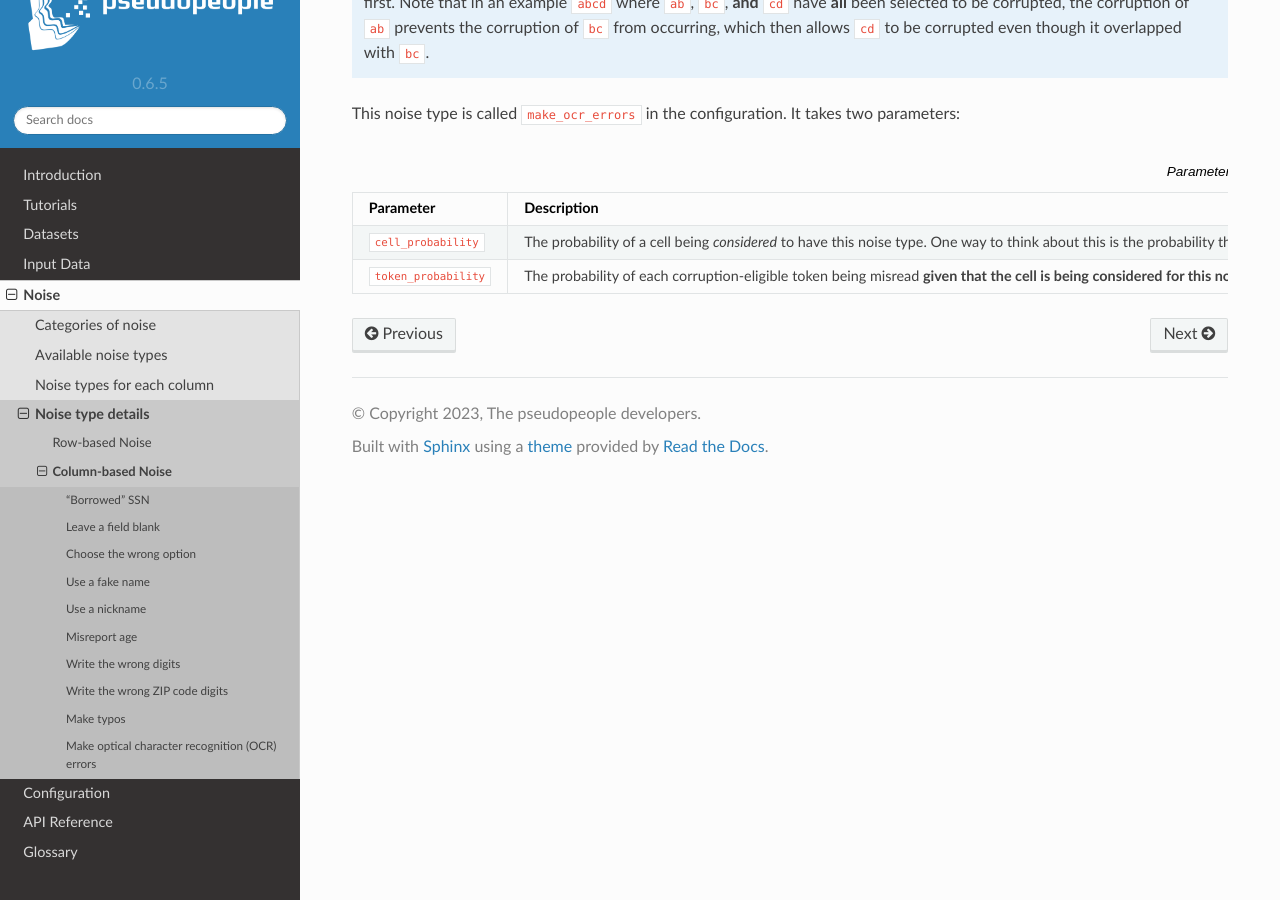
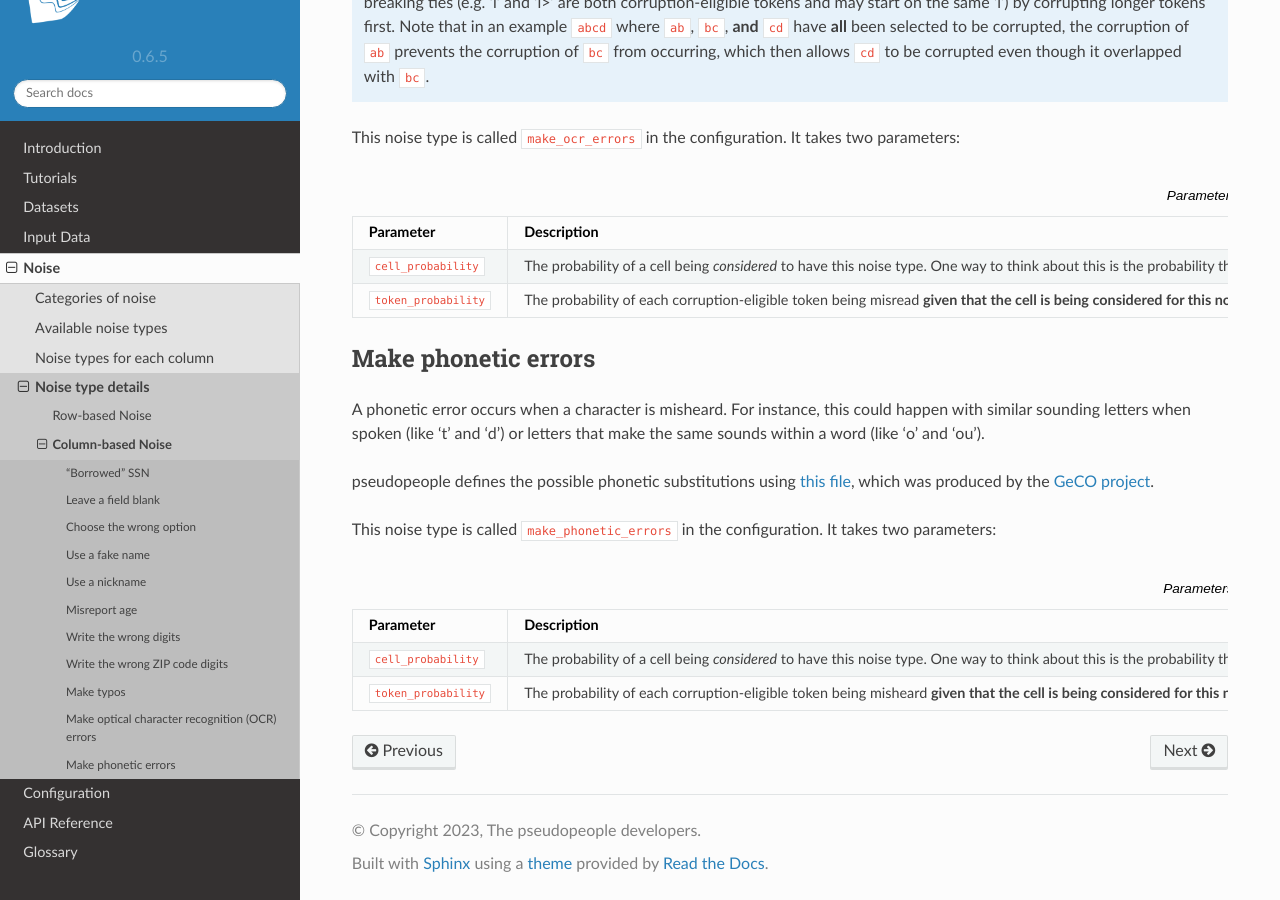
Before and after one commit to ihmeuw/pseudopeople, a Sphinx documentation site: the page built from docs/source/noise/column_noise.rst, in a window 1280 px wide and 900 px high, scrolled down 5414 px. Built offline with Sphinx 7.4.7 and the Read the Docs theme 2.0.0, drawn with Linux system fonts in a browser that asks for light colours.

Commit message:
Update column_noise page to include phonetic noise

```diff
--- a/docs/source/noise/column_noise.rst
+++ b/docs/source/noise/column_noise.rst
@@ -346,3 +346,30 @@ This noise type is called :code:`make_ocr_errors` in the configuration. It takes
       **given that the cell is being considered for this noise type**.
       One way to think about this is the probability of an OCR error on any given corruption-eligible token when a string is being read inaccurately.
     - 0.1 (10%)
+
+
+Make phonetic errors
+--------------------
+A phonetic error occurs when a character is misheard. For instance, this could happen with similar sounding letters when spoken (like ‘t’ and ‘d’) or letters that make the same sounds within a word (like ‘o’ and ‘ou’).
+
+pseudopeople defines the possible phonetic substitutions using `this file <https://github.com/ihmeuw/pseudopeople/blob/develop/src/pseudopeople/data/phonetic_variations.csv>`_, which was produced by the `GeCO project <https://dl.acm.org/doi/10.1145/2505515.2508207>`_.
+
+This noise type is called :code:`make_phonetic_errors` in the configuration. It takes two parameters:
+
+.. list-table:: Parameters to the make_phonetic_errors noise type
+  :widths: 1 5 1
+  :header-rows: 1
+
+  * - Parameter
+    - Description
+    - Default
+  * - :code:`cell_probability`
+    - The probability of a cell being *considered* to have this noise type.
+      One way to think about this is the probability that a string is misheard by a human reader.
+      Whether or not there are actually any errors depends on the next parameter.
+    - 0.01 (1%)
+  * - :code:`token_probability`
+    - The probability of each corruption-eligible token being misheard
+      **given that the cell is being considered for this noise type**.
+      One way to think about this is the probability of a phonetic error on any given corruption-eligible token when a string is being read inaccurately.
+    - 0.1 (10%)
```
